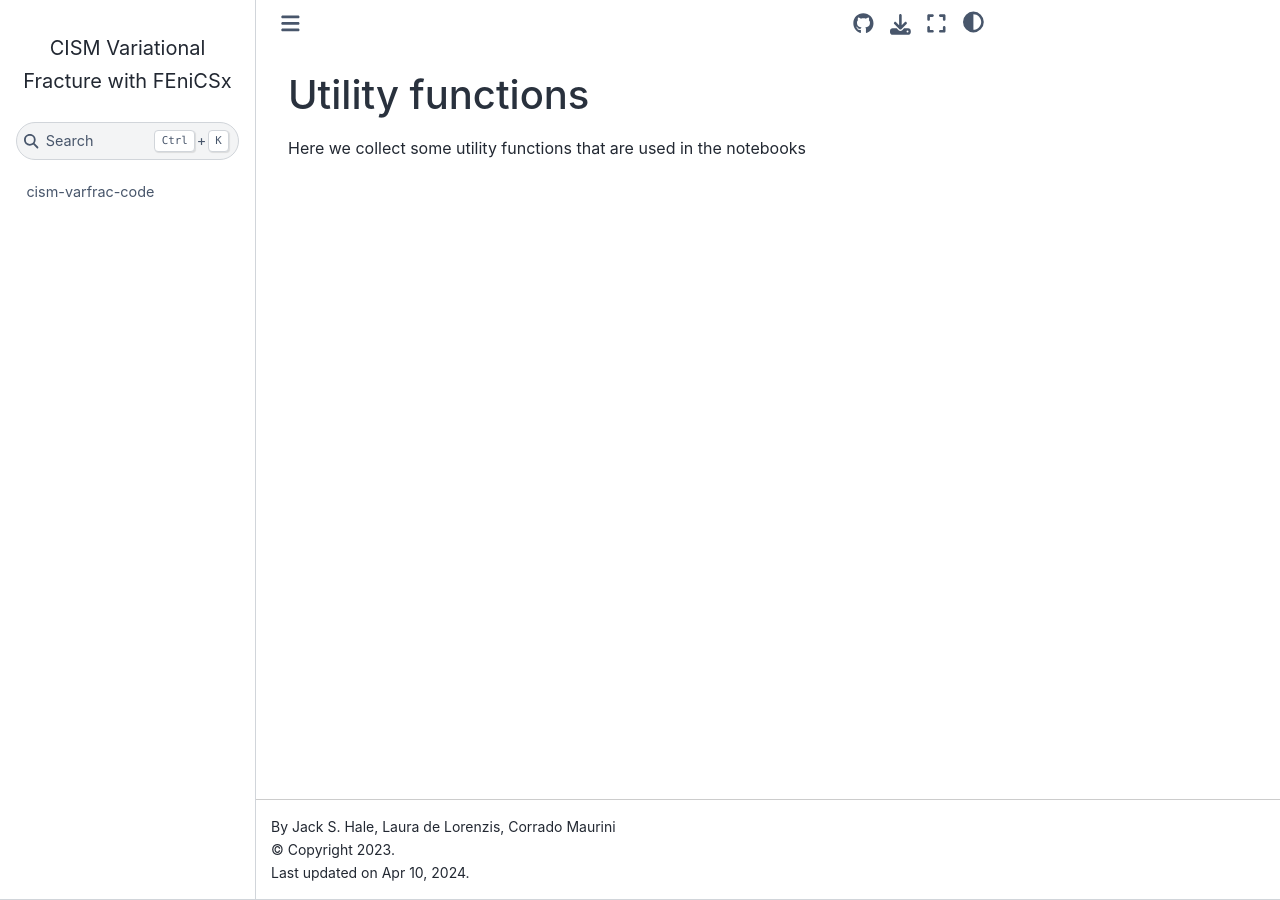
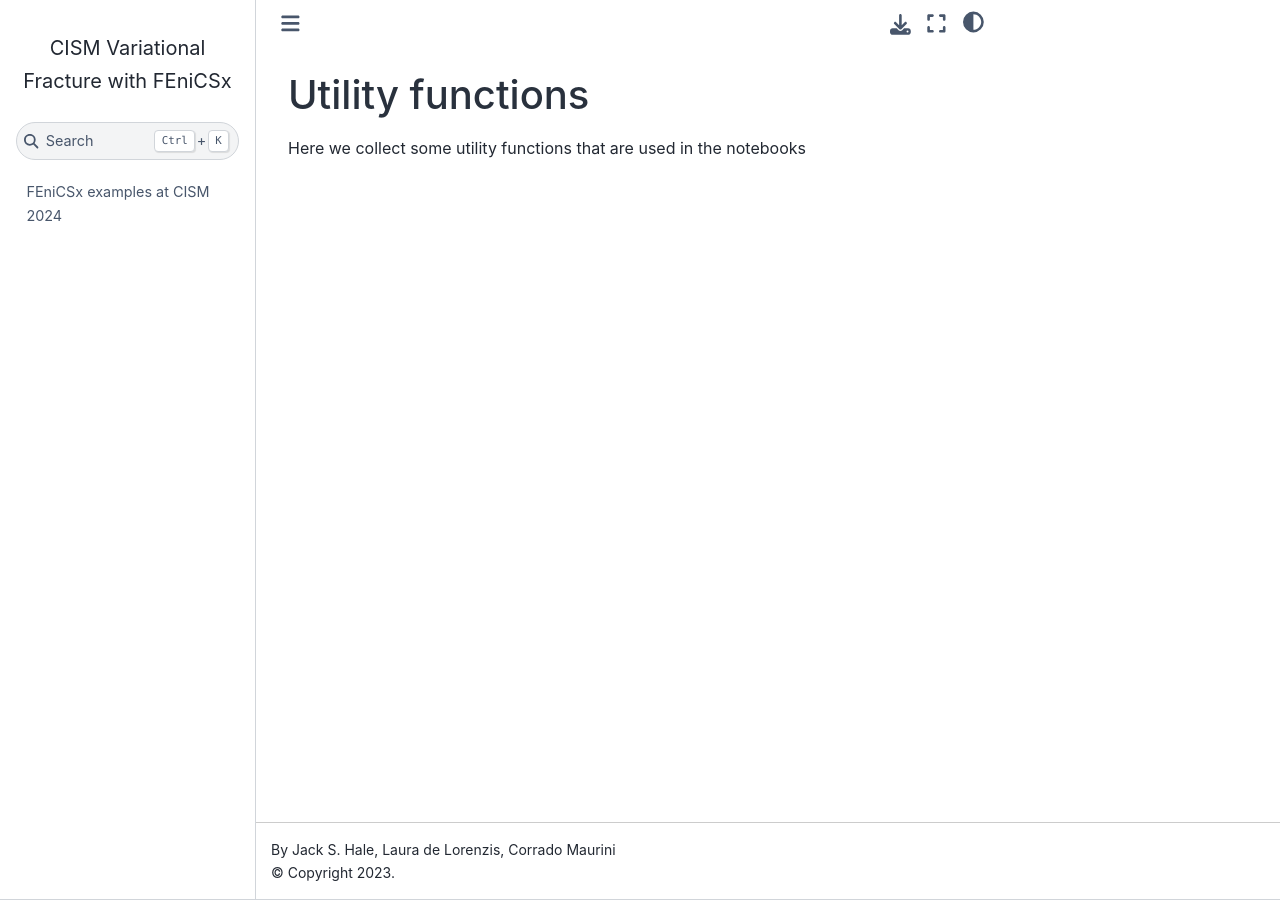
Before and after one commit to jhale/cism-2024-varfrac-code, a Jupyter Book: the page built from code/utils/README.md, in a window 1280 px wide. Built offline with Jupyter Book 1.0.4 settings and Sphinx 7.4.7 and the Sphinx Book theme 1.1.4, drawn with Linux system fonts in a browser that asks for light colours; pages that are not in the unit, such as notebooks, are missing from menus.

```diff
--- a/README.md
+++ b/README.md
@@ -1,9 +1,8 @@
-# cism-varfrac-code
-## FEniCSx examples at CISM 2024
+# FEniCSx examples at CISM 2024
 
-### Introduction
+## Introduction
 
-### Authors
+## Authors
 
 Jack S. Hale, University of Luxembourg.
 
@@ -11,9 +10,9 @@ Laura de Lorenzis, ETH Zurich.
 
 Corrado Maurini, Sorbonne Université.
 
-### Developer instructions
+## Developer instructions
 
-#### Building
+### Building
 
 To build this notebook run:
 
@@ -21,7 +20,7 @@ To build this notebook run:
     pip install jupyter-book
     jupyter-book build .
 
-#### Linting and formatting
+### Linting and formatting
 
 To lint and format using ruff:
 
--- a/_config.yml
+++ b/_config.yml
@@ -14,10 +14,9 @@ execute:
   timeout: 1800
 
 # Information about where the book exists on the web
-repository:
-  url: https://newfrac.github.io/fenicsx-fracture/ # Online location of your book
-  path_to_book: . # Optional path to your book, relative to the repository root
-  branch: main # Which branch of the repository should be used when creating links (optional)
+#repository:
+#  url: https://newfrac.github.io/fenicsx-fracture/ # Online location of your book
+#  branch: main # Which branch of the repository should be used when creating links (optional)
 
 # Add a bibtex file so that we can create citations
 bibtex_bibfiles:
@@ -43,8 +42,17 @@ sphinx:
       repository_provider: "github"
       repository_url: "https://github.com/jhale/cism-varfrac-code"
     html_last_updated_fmt: "%b %d, %Y"
+  extra_extensions:
+    - "sphinx.ext.autodoc"
+    - "sphinx.ext.napoleon"
+    - "sphinx.ext.viewcode"
+  config:
+    nb_custom_formats:
+      .py:
+        - jupytext.reads
+        - fmt: py
 
 html:
   use_issues_button: false
-  use_repository_button: true
+  use_repository_button: false
   use_edit_page_button: false
--- a/_toc.yml
+++ b/_toc.yml
@@ -1,2 +1,5 @@
 format: jb-book
 root: README.md
+
+chapters:
+- file: "code/linear_elasticity/linear_elasticity.py"
```
